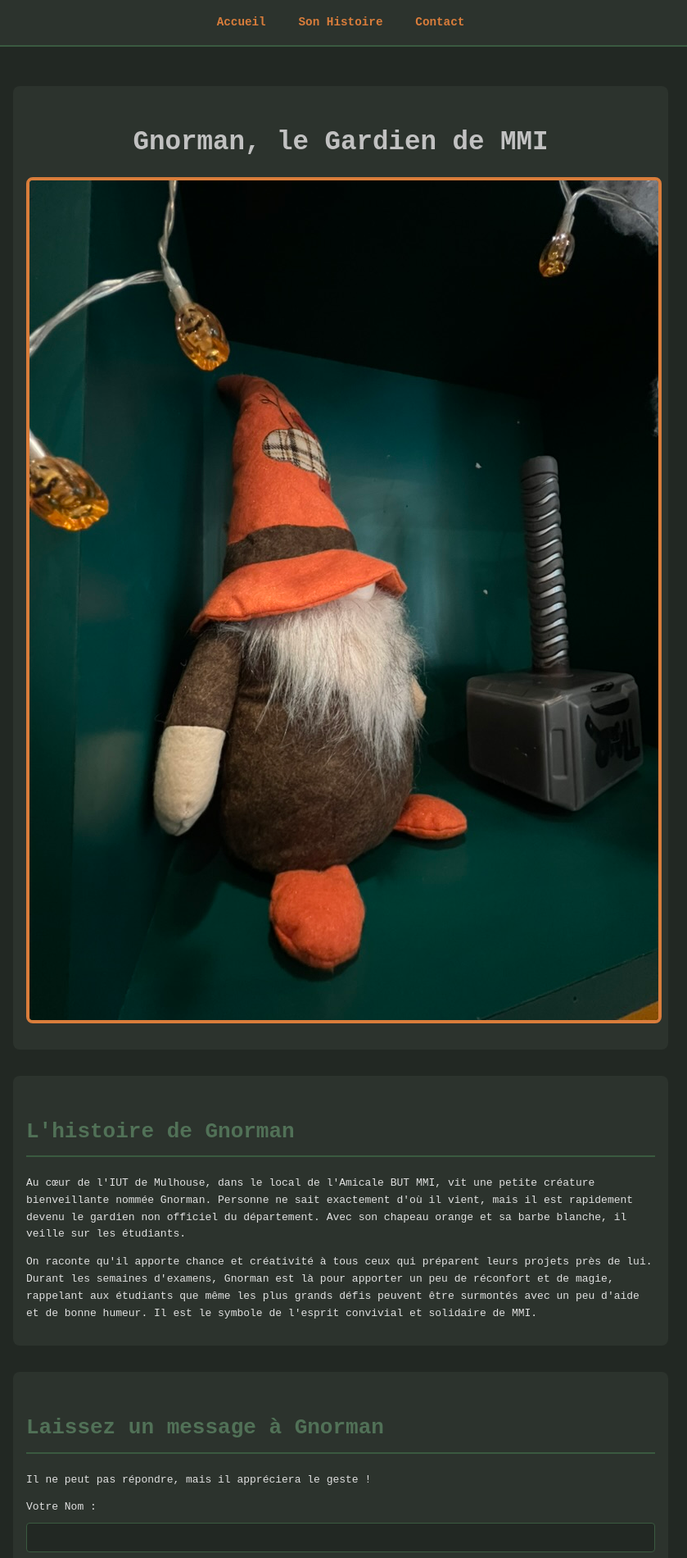
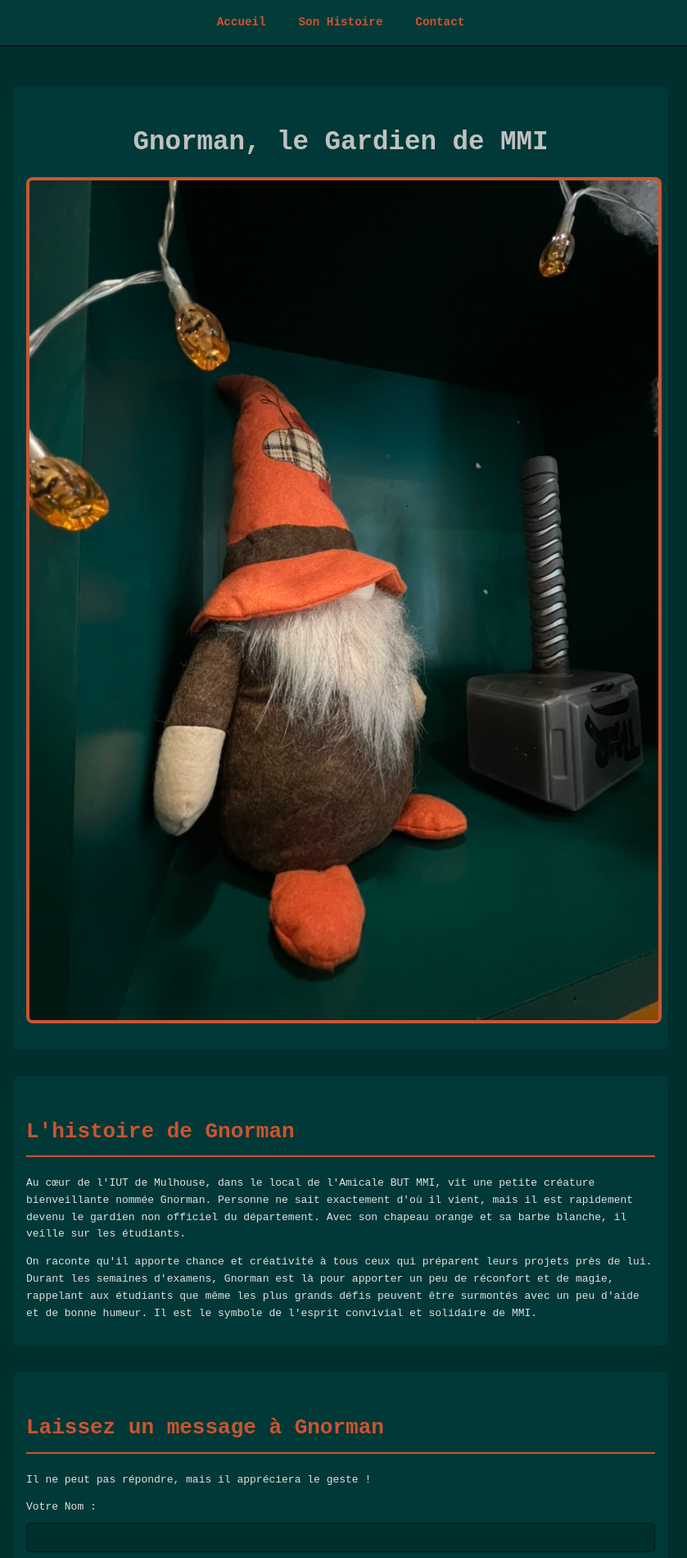
Before and after one commit to Dehtiarov-Y/TP3-TP4-site, a plain HTML site: page index.html in a window 1280 px wide. Shown: the top 1900 px of the page at 82% size, without its empty margins (224-1063 px from the left). Drawn offline with Linux system fonts and the light colour scheme.

Commit message:
change the colors

```diff
--- a/style.css
+++ b/style.css
@@ -2,7 +2,7 @@ body {
     font-family: monospace;
     margin: 0;
     padding: 0;
-    background-color: #222823;
+    background-color: #00302E;
     color: #e0e0e0;
     line-height: 1.6;
 }
@@ -19,9 +19,9 @@ main, footer {
 
 header {
     width: 100%;
-    background-color: #2c332d;
+    background-color: #033b39;
     padding: 16px 0;
-    border-bottom: 2px solid #3a5a40;
+    border-bottom: 2px solid #001c1b;
     margin-bottom: 32px;
 }
 
@@ -33,9 +33,9 @@ h1 {
 }
 
 h2 {
-    color: #517157;
+    color: #CA5532;
     font-size: 2em;
-    border-bottom: 2px solid #3a5a40;
+    border-bottom: 2px solid #CA5532;
     padding-bottom: 8px;
     margin-top: 32px;
 }
@@ -58,7 +58,7 @@ nav ul li {
 }
 
 nav a {
-    color: #d97d3b;
+    color: #CA5532;
     text-decoration: none;
     font-weight: bold;
     font-size: 1.1em;
@@ -76,13 +76,13 @@ nav a:hover {
     display: block;
     margin: 16px auto;
     border-radius: 8px;
-    border: 4px solid #d97d3b;
+    border: 4px solid #CA5532;
 }
 
 section {
     padding: 16px;
     margin-bottom: 32px;
-    background-color: #2c332d;
+    background-color: #003937;
     border-radius: 8px;
 }
 
@@ -102,9 +102,9 @@ label {
 input, textarea {
     width: 100%;
     padding: 8px;
-    border: 1px solid #3a5a40;
+    border: 1px solid #001c1b;
     border-radius: 4px;
-    background-color: #222823;
+    background-color: #00302E;
     color: #e0e0e0;
     font-size: 1em;
     box-sizing: border-box;
@@ -118,7 +118,7 @@ button {
     display: block;
     width: 100%;
     padding: 16px;
-    background-color: #d97d3b;
+    background-color: #CA5532;
     color: #222823;
     border: none;
     border-radius: 4px;
@@ -128,5 +128,5 @@ button {
 }
 
 button:hover {
-    background-color: #b86a31;
+    background-color: #CA5532;
 }
```
